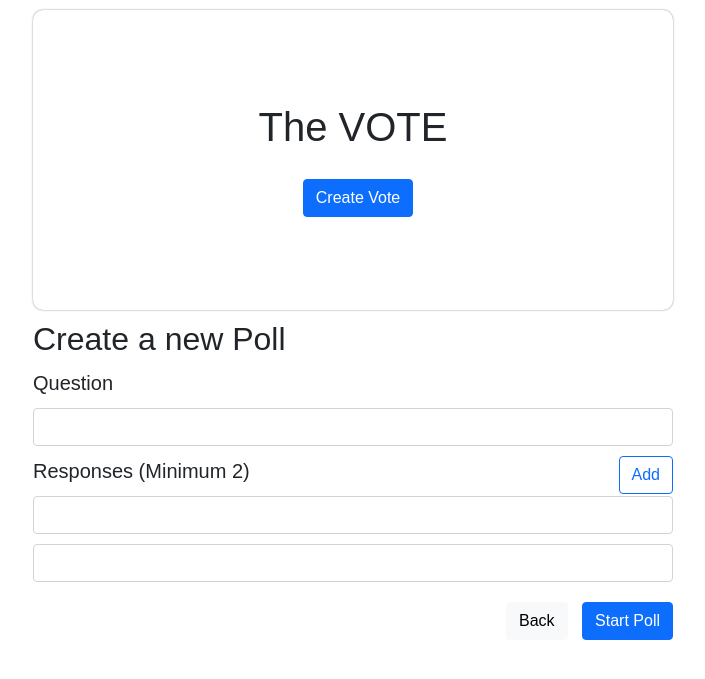
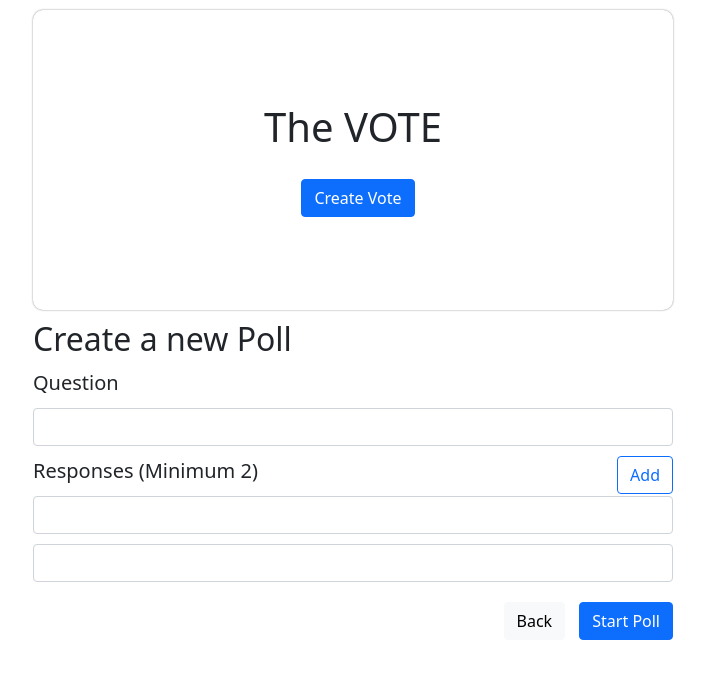
Before and after one commit to the1224/sparton, a Flask app: page /vote-poll in a window 1280 px wide. Shown: the top 679 px of the page, without its empty margins (287-992 px from the left). Run offline with Flask 2, Linux system fonts and the light colour scheme.

Commit message:
폰트 삭제...

```diff
--- a/templates/shared-vote-links.html
+++ b/templates/shared-vote-links.html
@@ -21,9 +21,6 @@
     <link href="https://fonts.googleapis.com/css2?family=Noto+Serif+KR:wght@200;300;400;500;600;700;900&display=swap"
           rel="stylesheet">
     <style>
-        * {
-            font-family: 'Noto Serif KR', serif;
-        }
 
         .mypic {
             width: 100%;
--- a/templates/vote-poll.html
+++ b/templates/vote-poll.html
@@ -21,10 +21,6 @@
     <link href="https://fonts.googleapis.com/css2?family=Noto+Serif+KR:wght@200;300;400;500;600;700;900&display=swap"
           rel="stylesheet">
     <style>
-        * {
-            font-family: 'Ubuntu', sans-serif;
-
-        }
         .box {
             width: 50%;
             margin: auto;
--- a/templates/vote-result.html
+++ b/templates/vote-result.html
@@ -22,10 +22,6 @@
     <link href="https://fonts.googleapis.com/css2?family=Noto+Serif+KR:wght@200;300;400;500;600;700;900&display=swap"
           rel="stylesheet">
     <style>
-        * {
-            font-family: 'Noto Serif KR', serif;
-        }
-
         .mypost {
             width: 95%;
             max-width: 500px;
--- a/templates/vote.html
+++ b/templates/vote.html
@@ -21,9 +21,6 @@
     <link href="https://fonts.googleapis.com/css2?family=Noto+Serif+KR:wght@200;300;400;500;600;700;900&display=swap"
           rel="stylesheet">
     <style>
-        * {
-            font-family: 'Ubuntu', sans-serif;
-        }
 
         .mypic {
             width: 100%;
```
